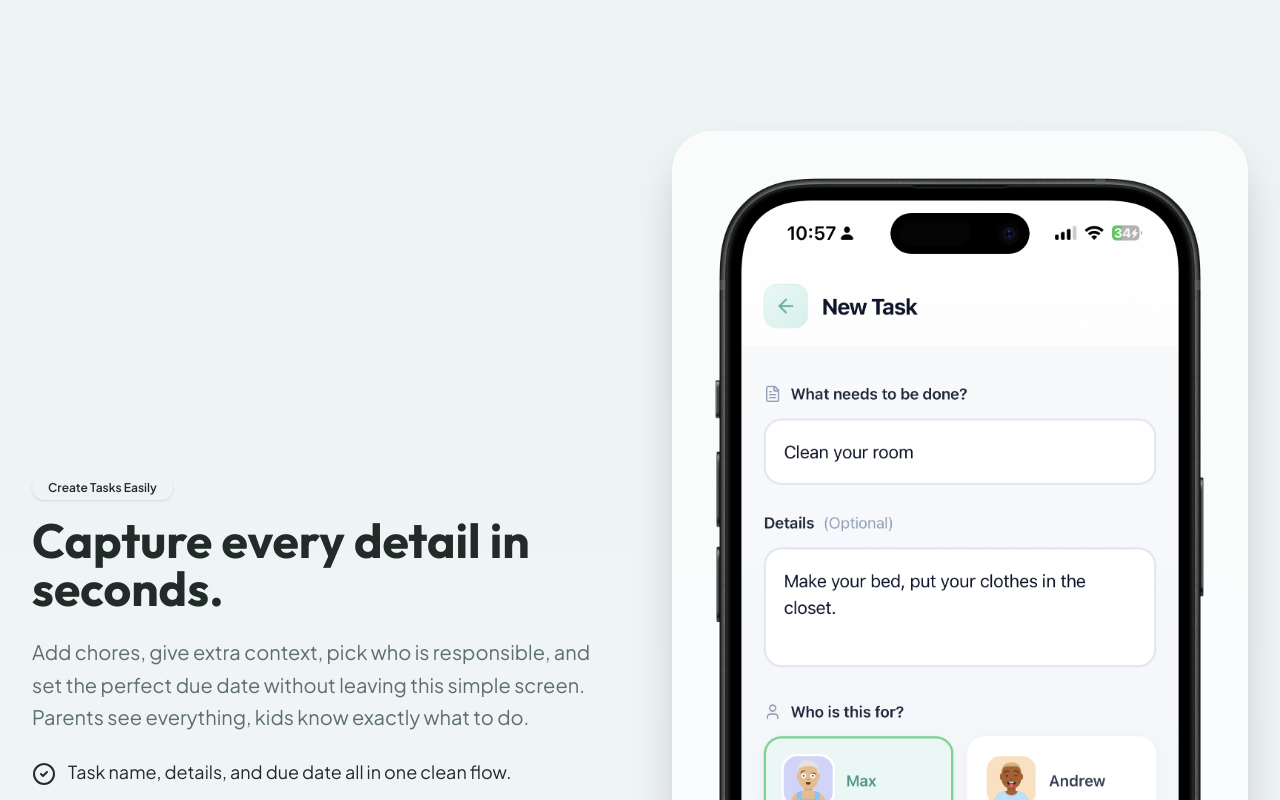
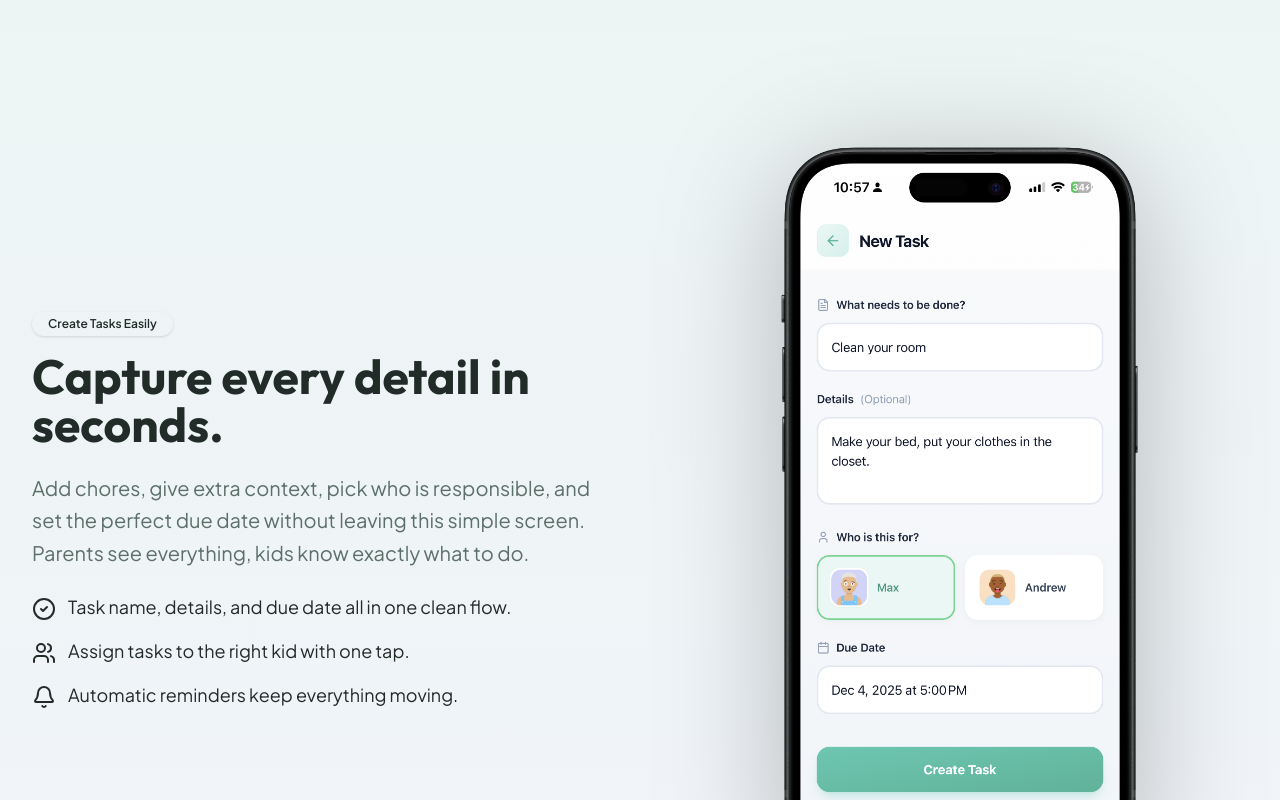
Before and after one commit to johnnywalker100/taskrsite, a Next.js app: page / in a window 1280 px wide. Shown: the part 760-1560 px from the top of the page. Built offline with nearby package versions, Linux system fonts and the light colour scheme.

Commit message:
Remove mockup background container

```diff
--- a/src/pages/index.tsx
+++ b/src/pages/index.tsx
@@ -189,15 +189,13 @@ export default function Home() {
                 </li>
               </ul>
             </div>
-            <div className="relative">
+            <div className="relative flex justify-center">
               <div className="absolute inset-0 bg-gradient-to-br from-mint-light/30 to-transparent blur-3xl -z-10"></div>
-              <div className="glass rounded-[40px] p-6 border border-white/40 shadow-2xl">
-                <img
-                  src="/IMG_1565-portrait.png"
-                  alt="Taskr create task flow on iPhone"
-                  className="w-full h-auto object-contain"
-                />
-              </div>
+              <img
+                src="/IMG_1565-portrait.png"
+                alt="Taskr create task flow on iPhone"
+                className="relative z-10 w-full max-w-sm h-auto object-contain drop-shadow-[0_20px_60px_rgba(0,0,0,0.25)]"
+              />
             </div>
           </div>
         </div>
```
